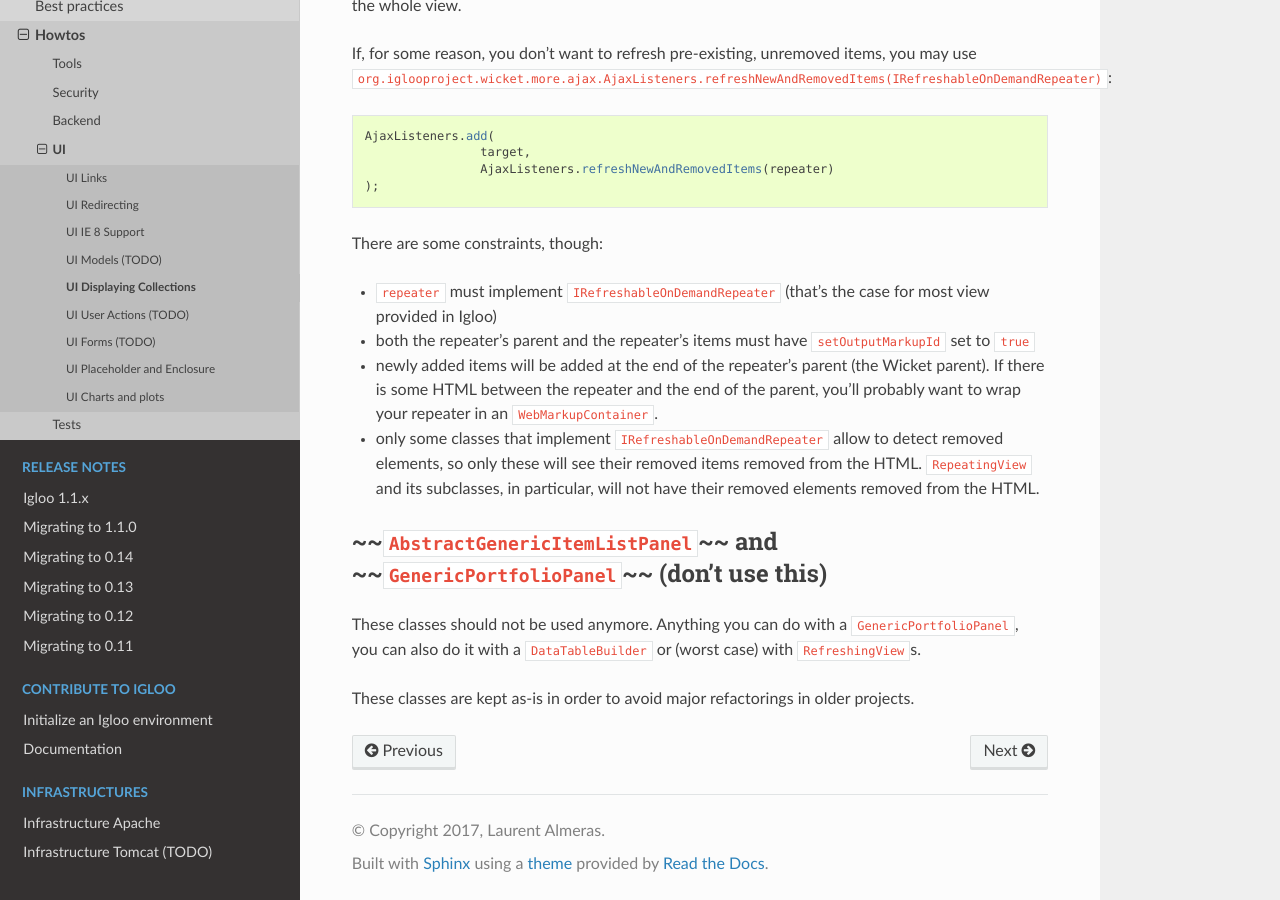
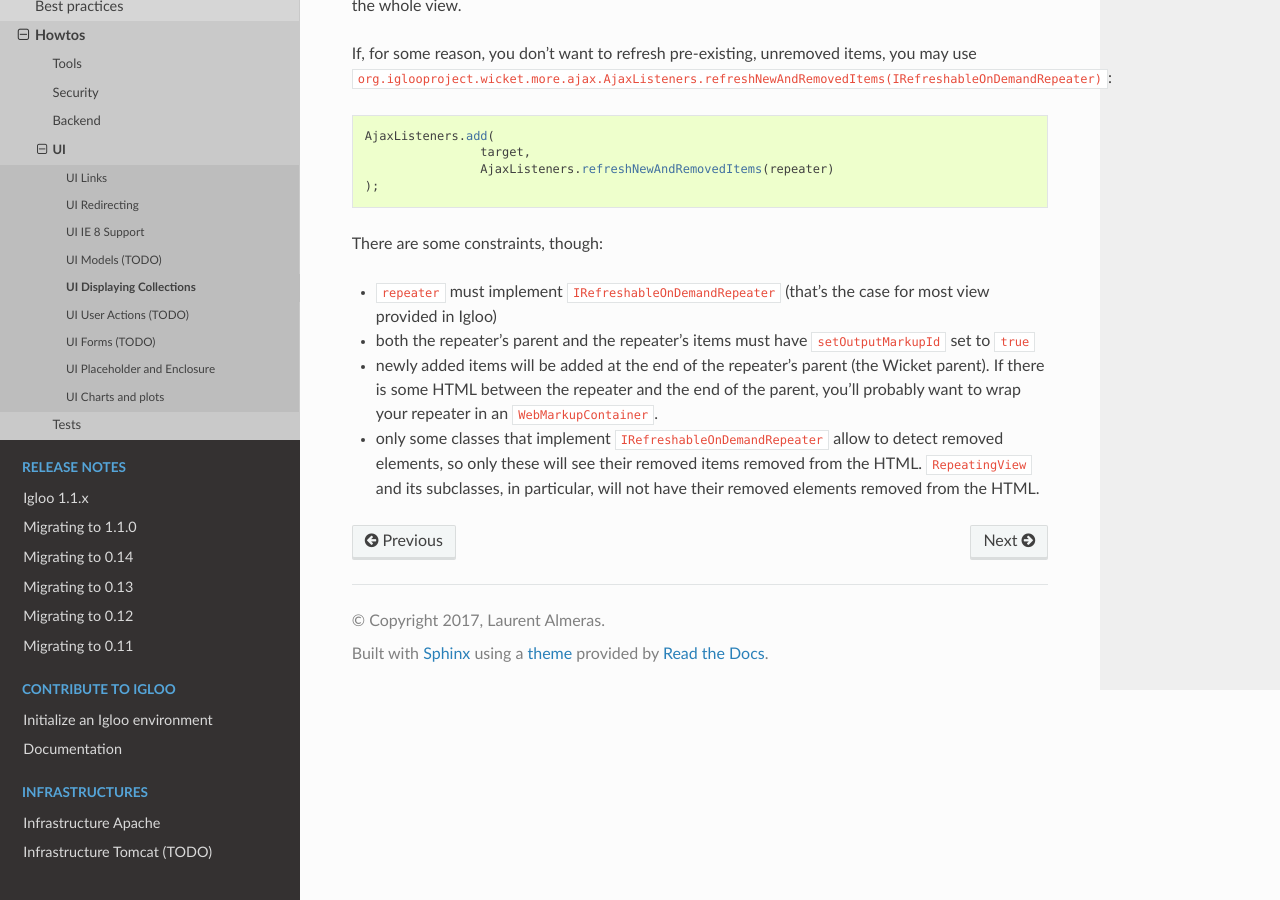
Before and after one commit to igloo-project/igloo-doc, a Sphinx documentation site: the page built from source/usage/howtos/UI-Displaying-Collections.md, in a window 1280 px wide and 900 px high, scrolled down 8009 px. Built offline with Sphinx 7.4.7 and the Read the Docs theme 2.0.0, drawn with Linux system fonts in a browser that asks for light colours.

Commit message:
Clean up doc about old code.

```diff
--- a/source/usage/howtos/UI-Displaying-Collections.md
+++ b/source/usage/howtos/UI-Displaying-Collections.md
@@ -286,10 +286,3 @@ There are some constraints, though:
  * both the repeater's parent and the repeater's items must have `setOutputMarkupId` set to `true`
  * newly added items will be added at the end of the repeater's parent (the Wicket parent). If there is some HTML between the repeater and the end of the parent, you'll probably want to wrap your repeater in an `WebMarkupContainer`.
  * only some classes that implement `IRefreshableOnDemandRepeater` allow to detect removed elements, so only these will see their removed items removed from the HTML. `RepeatingView` and its subclasses, in particular, will not have their removed elements removed from the HTML.
-
-
-## ~~`AbstractGenericItemListPanel`~~ and ~~`GenericPortfolioPanel`~~ (don't use this)
-
-These classes should not be used anymore. Anything you can do with a `GenericPortfolioPanel`, you can also do it with a `DataTableBuilder` or (worst case) with `RefreshingView`s.
-
-These classes are kept as-is in order to avoid major refactorings in older projects.
```
